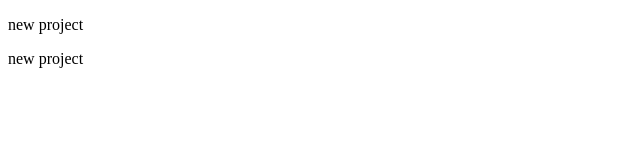
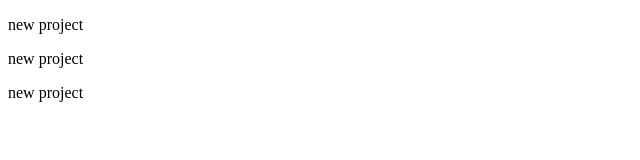
Before and after one commit to hanhfine/duan1, a plain HTML site: page new.html in a window 1280 px wide. Shown: the full height of the page, 0-640 px from the left. Drawn offline with Linux system fonts and the light colour scheme.

Commit message:
sửa đổi lần 1

```diff
--- a/new.html
+++ b/new.html
@@ -8,5 +8,6 @@
 <body>
     <p>new project</p>
     <p>new project</p>
+    <p>new project</p>
 </body>
 </html>
```
